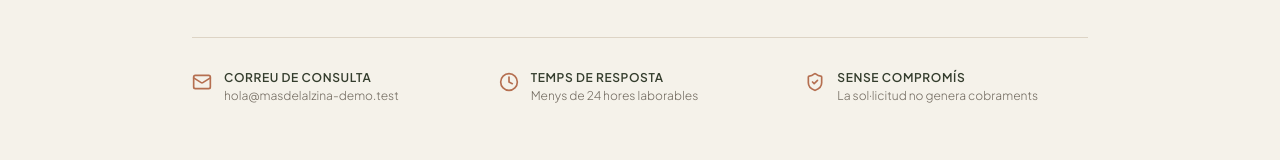
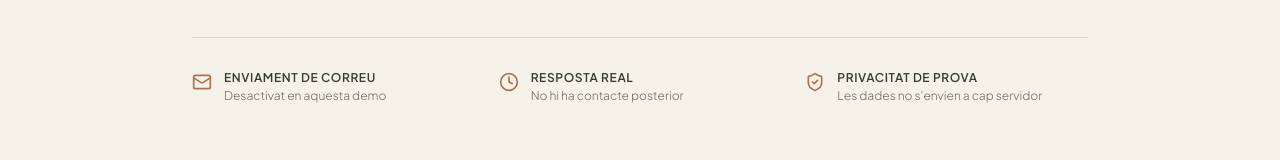
Before and after one commit to jaumetur3W/fincarural_web, a React (Vite) app: page /#/sollicitud in a window 1280 px wide. Shown: the part 1108-1268 px from the top of the page. Built offline with nearby package versions, Linux system fonts and the light colour scheme.

Commit message:
Clarify demo-only inquiry behavior

```diff
--- a/src/pages/InquiryPage.tsx
+++ b/src/pages/InquiryPage.tsx
@@ -1,6 +1,5 @@
 import React from 'react';
 import { MultiStepInquiryForm } from '../components/MultiStepInquiryForm';
-import { FINCA_INFO } from '../data/content';
 import { Mail, Clock, ShieldCheck } from 'lucide-react';
 import { usePageMeta } from '../hooks/usePageMeta';
 
@@ -21,7 +20,7 @@ export const InquiryPage: React.FC = () => {
             Sol·licitar Disponibilitat.
           </h1>
           <p className="text-sm md:text-base text-[#51483D] leading-relaxed font-light mt-4">
-            Emplena el formulari interactiu en 5 senzills passos. Revisarem la idoneïtat de les teves dates i rebràs una proposta detallada amb disponibilitat i pressupost orientatiu.
+            Prova el formulari interactiu en 5 passos i explora com seria una sol·licitud real. Aquesta demo no envia correus ni dades a cap servidor, i no genera reserves ni pressupostos reals.
           </p>
         </div>
 
@@ -35,24 +34,24 @@ export const InquiryPage: React.FC = () => {
           <div className="flex items-start gap-3">
             <Mail className="w-5 h-5 text-[#B56F50] shrink-0 mt-0.5" />
             <div>
-              <p className="text-xs uppercase tracking-wider font-semibold text-[#343D2D]">Correu de consulta</p>
-              <p className="text-xs text-[#51483D]/80 font-light mt-0.5">{FINCA_INFO.demoContact.email}</p>
+              <p className="text-xs uppercase tracking-wider font-semibold text-[#343D2D]">Enviament de correu</p>
+              <p className="text-xs text-[#51483D]/80 font-light mt-0.5">Desactivat en aquesta demo</p>
             </div>
           </div>
 
           <div className="flex items-start gap-3">
             <Clock className="w-5 h-5 text-[#B56F50] shrink-0 mt-0.5" />
             <div>
-              <p className="text-xs uppercase tracking-wider font-semibold text-[#343D2D]">Temps de resposta</p>
-              <p className="text-xs text-[#51483D]/80 font-light mt-0.5">Menys de 24 hores laborables</p>
+              <p className="text-xs uppercase tracking-wider font-semibold text-[#343D2D]">Resposta real</p>
+              <p className="text-xs text-[#51483D]/80 font-light mt-0.5">No hi ha contacte posterior</p>
             </div>
           </div>
 
           <div className="flex items-start gap-3">
             <ShieldCheck className="w-5 h-5 text-[#B56F50] shrink-0 mt-0.5" />
             <div>
-              <p className="text-xs uppercase tracking-wider font-semibold text-[#343D2D]">Sense compromís</p>
-              <p className="text-xs text-[#51483D]/80 font-light mt-0.5">La sol·licitud no genera cobraments</p>
+              <p className="text-xs uppercase tracking-wider font-semibold text-[#343D2D]">Privacitat de prova</p>
+              <p className="text-xs text-[#51483D]/80 font-light mt-0.5">Les dades no s'envien a cap servidor</p>
             </div>
           </div>
         </div>
```
